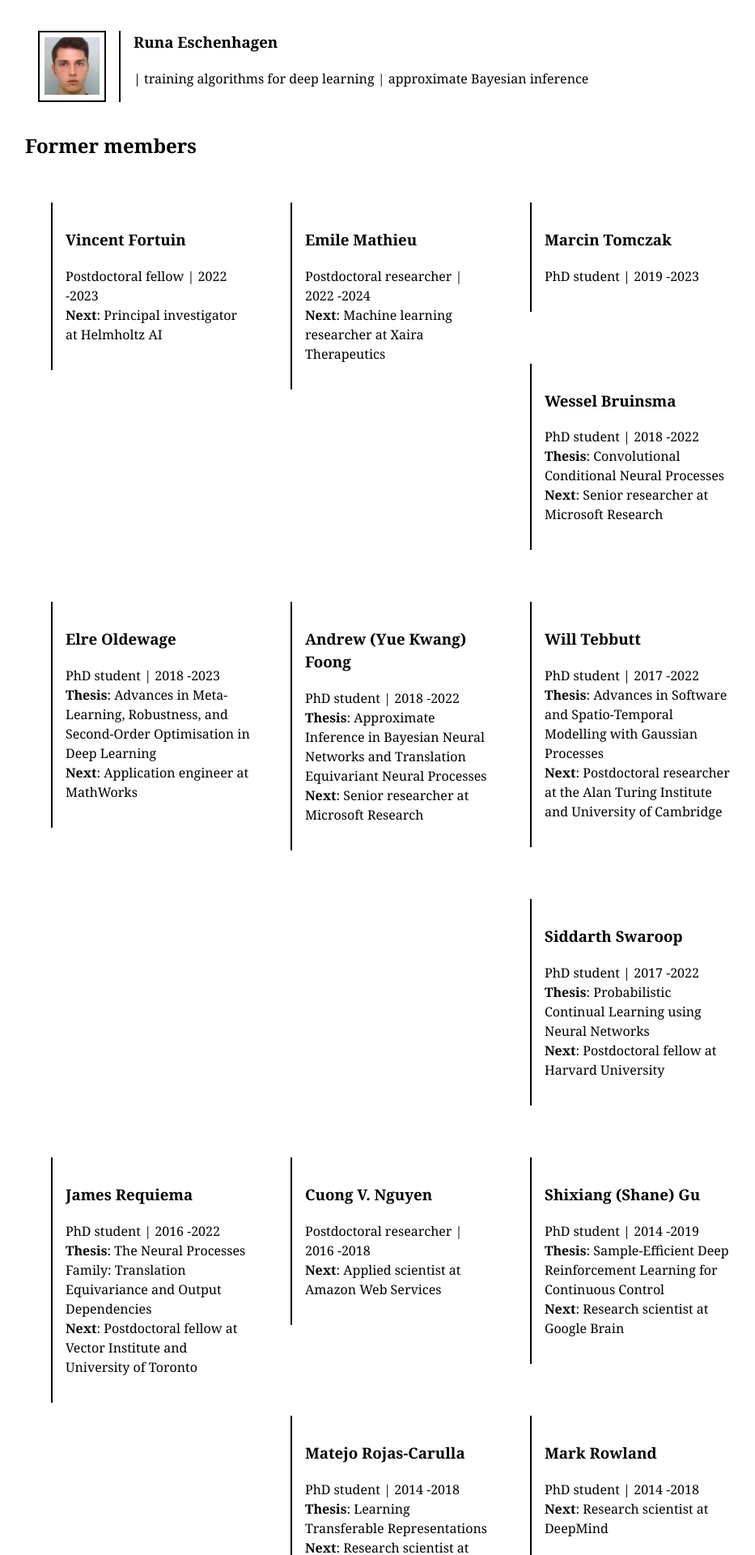
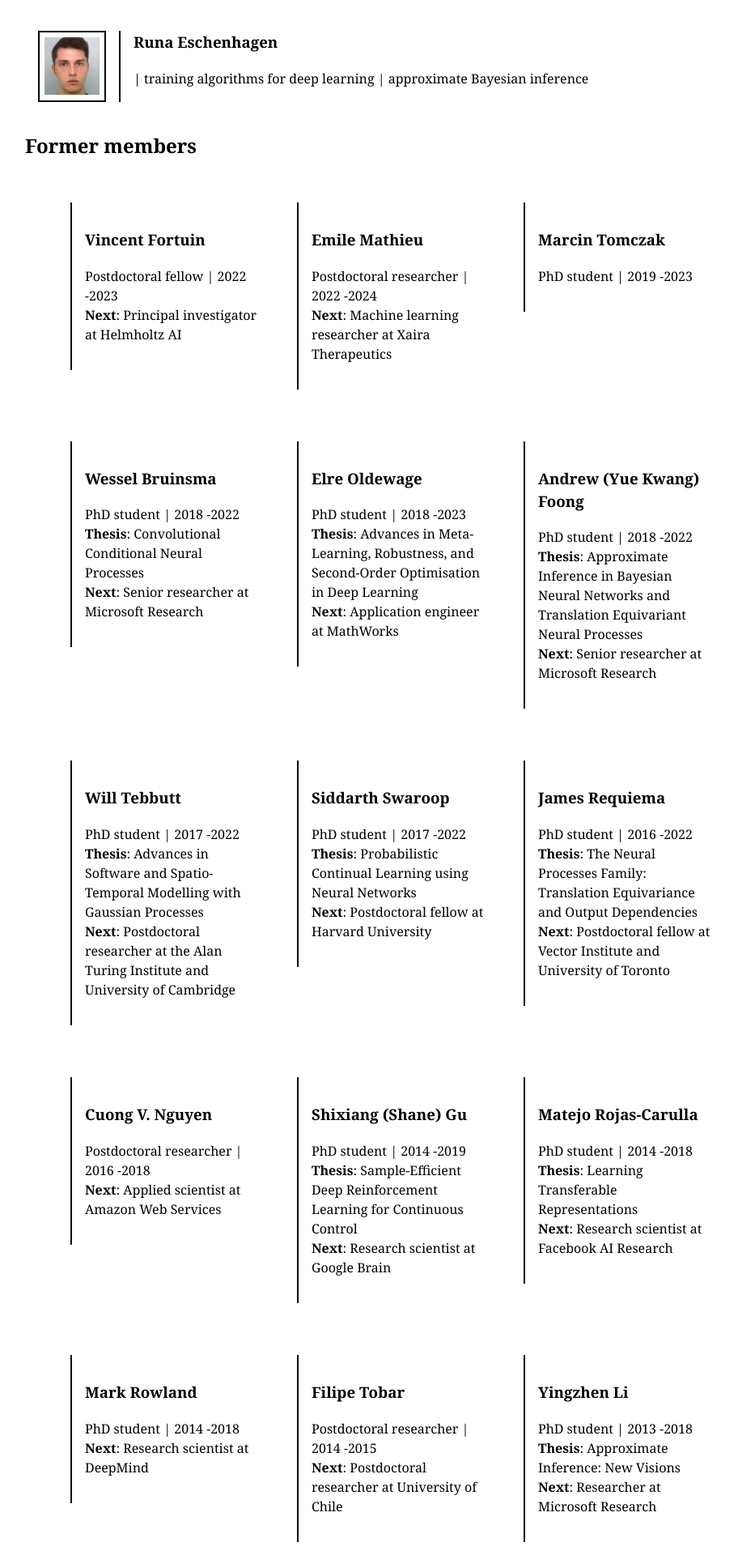
Before and after one commit to rich-turner-group/rich-turner-group.github.io, a Jekyll site: the page built from index.md, in a window 1280 px wide. Shown: the part 3897-5817 px from the top of the page at 81% size, without its empty margins (165-1098 px from the left). Built offline with Jekyll 4.4.1, drawn with Linux system fonts in a browser that asks for light colours.

Commit message:
new layout for former members

```diff
--- a/_layouts/home.html
+++ b/_layouts/home.html
@@ -129,12 +129,13 @@
                     {% include list.html collection="student" sort_by="start" %}
                 </div>
             <h2> Former members </h2>
-                <div>
-                    {% include list.html collection="former" sort_by="start" sort_order="reverse"%}
+                <div class=" mw9 center ph3-ns">
+                    <div class=" flex flex-wrap cf ph2-ns">
+                        {% include list.html collection="former" sort_by="start" sort_order="reverse"%}
+
+                    </div>
                 </div>
             </div>
-
-        </div>
         </article>
 <!-- </section> -->
 
```
